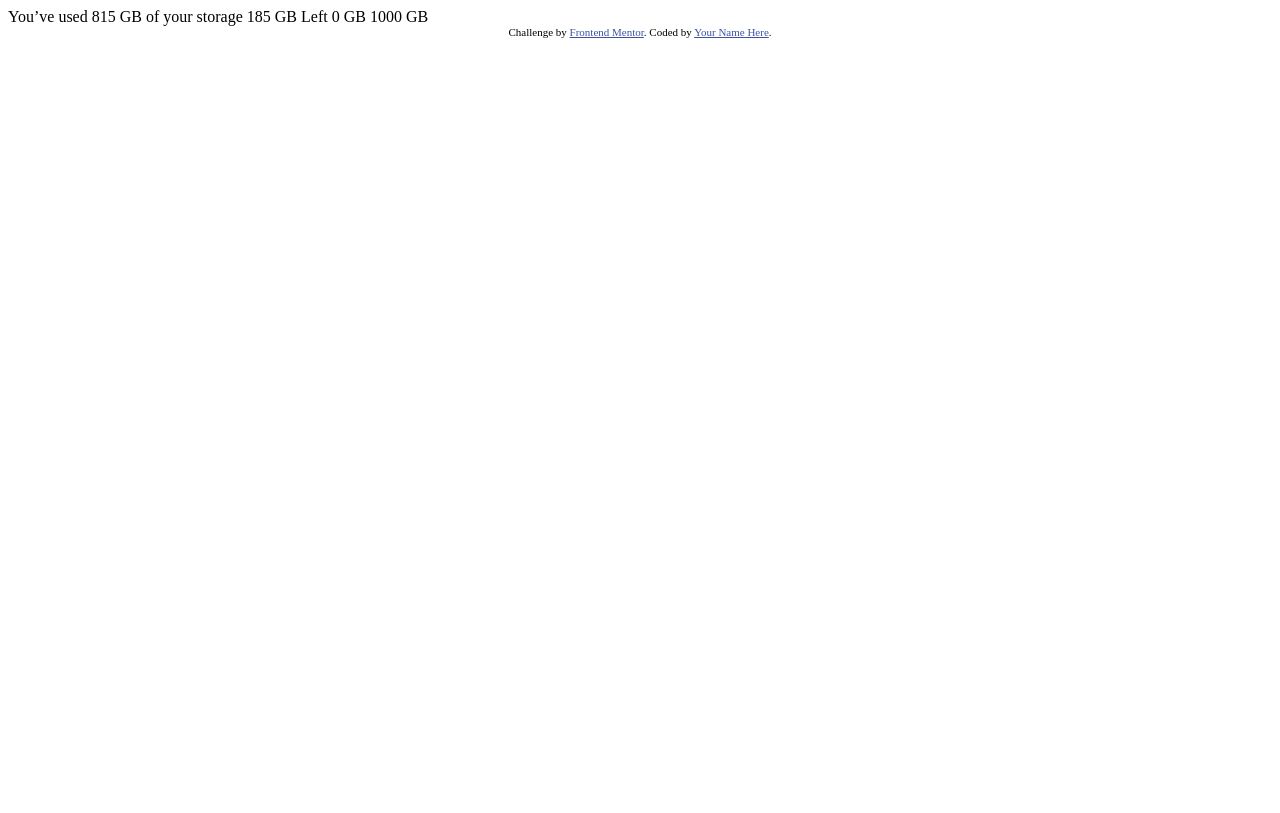
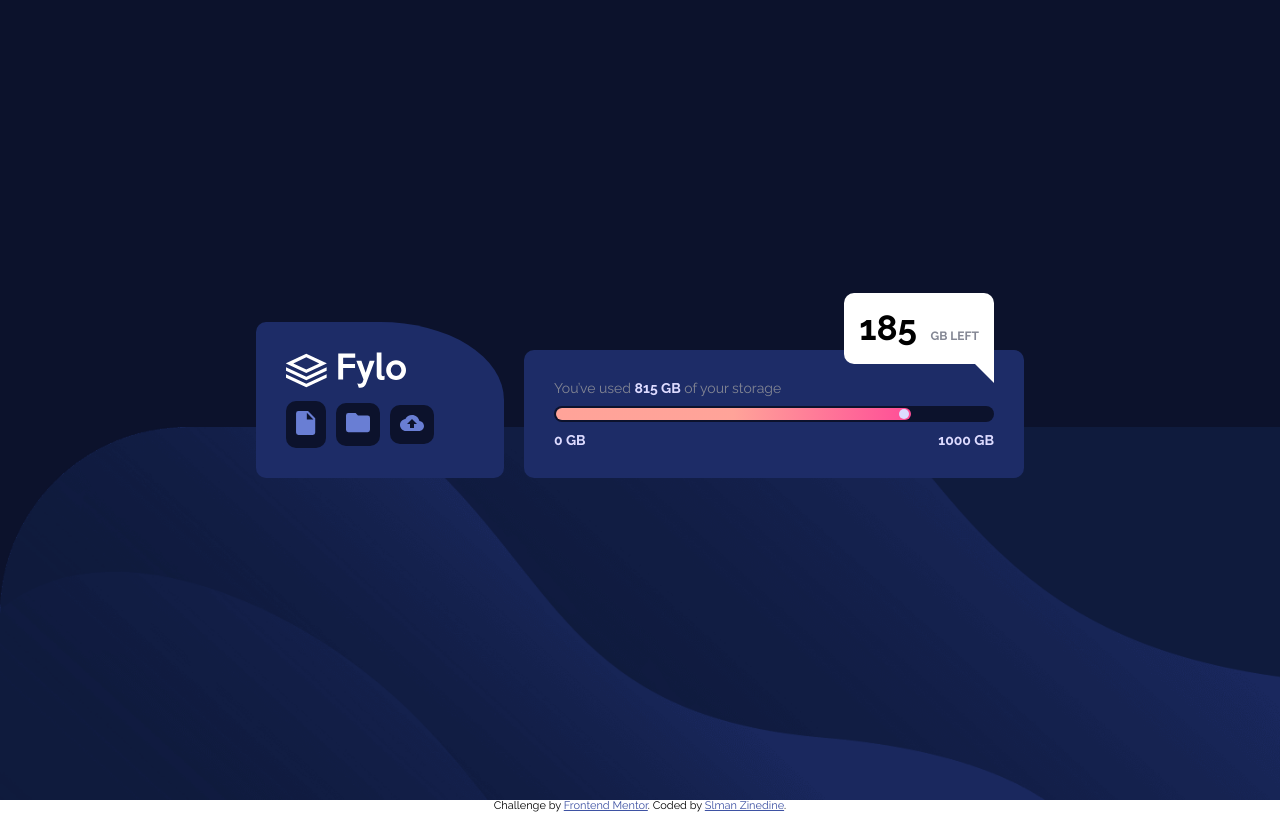
Before and after one commit to slmanZineDine/fylo-data-storage, a plain HTML site: page index.html in a window 1280 px wide. Drawn offline with Linux system fonts and the light colour scheme.

Commit message:
create the project

```diff
--- /dev/null
+++ b/css/style.css
@@ -0,0 +1,182 @@
+/* Global Rules */
+* {
+    margin: 0;
+    padding: 0;
+    box-sizing: border-box;
+}
+*::before , *::after { box-sizing: border-box; }
+.container { padding: 0 25px; margin: auto; }
+/* @media (min-width: 768px) {
+    .container { width: 750px; }
+}
+@media (min-width: 992px) {
+    .container { width: 970px; }
+}
+@media (min-width: 1200px) {
+    .container { width: 1170px; }
+} */
+/* Vaiables */
+:root {
+    --paleBlue: hsl(243, 100%, 93%);
+    --grayishBlue: hsl(229, 7%, 55%);
+    --darkBlue: hsl(228, 56%, 26%);
+    --veryDarkBlue: hsl(229, 57%, 11%);
+}
+/* Start */
+body {
+    font-size: 14px;
+    font-family: 'Raleway', sans-serif;
+}
+.data-storage {
+    height: 100vh;
+    background-color: var(--veryDarkBlue);
+    background-image: url(../images/bg-desktop.png);
+    background-repeat: no-repeat;
+    background-size: contain;
+    background-position: bottom;
+    display: flex;
+    justify-content: center;
+    align-items: center;
+}
+@media (max-width: 375px) {
+    .data-storage {
+        background-image: url(../images/bg-mobile.png);
+        background-size: cover;
+        background-position: initial;
+    }
+}
+.data-storage .container {
+    display: flex;
+    justify-content: center;
+    gap: 20px;
+    max-width: 100%;
+}
+@media (max-width: 768px) {
+    .data-storage .container {
+        flex-direction: column;
+    }
+}
+.data-storage .services {
+    background-color: var(--darkBlue);
+    padding: 30px 70px 30px 30px;
+    border-radius: 10px 50% 10px 10px;
+}
+.data-storage .services .logo {
+    margin-bottom: 10px;
+    width: 120px;
+}
+.data-storage .services .links {
+    display: flex;
+    justify-content: center;
+    align-items: center;
+    gap: 10px;
+}
+.data-storage .services .links a {
+    display: block;
+    padding: 10px;
+    border-radius: 10px;
+    background-color: var(--veryDarkBlue);
+}
+.data-storage .data-usage {
+    background-color: var(--darkBlue);
+    padding: 30px;
+    border-radius: 10px;
+    width: 500px;
+    max-width: 100%;
+    align-self: flex-end
+}
+@media (max-width: 375px) {
+    .data-storage .data-usage {
+        padding-bottom: 50px;
+    }
+}
+.data-storage .data-usage p {
+    color: var(--grayishBlue);
+    font-weight: normal;
+}
+.data-storage .data-usage p span {
+    color: var(--paleBlue);
+    font-weight: 800;
+}
+.data-storage .data-usage .info {
+    margin-top: 10px;
+    position: relative;
+}
+.data-storage .data-usage .info .data-left {
+    text-align: center;
+    background-color: #fff;
+    border-radius: 10px;
+    padding: 15px;
+    position: absolute;
+    bottom: 200%;
+    right: 0;
+    width: 150px;
+}
+.data-storage .data-usage .info .data-left::after {
+    content: "";
+    position: absolute;
+    top: 85%;
+    right: 0;
+    border-style: solid;
+    border-color: transparent #fff transparent transparent;
+    border-width: 0 30px 30px 0;
+}
+.data-storage .data-usage .info .data-left span:first-child {
+    font-size: 35px;
+    font-weight: 800;
+    color: #000;
+    margin-right: 10px;
+}
+.data-storage .data-usage .info .data-left span:last-child {
+    font-size: 12px;
+    font-weight: 800;
+    color: var(--grayishBlue);
+}
+@media (max-width: 768px) {
+    .data-storage .data-usage .info .data-left {
+        bottom: initial;
+        top: 120%;
+        right: 50%;
+        transform: translate(50%);
+    }
+    .data-storage .data-usage .info .data-left::after {
+        border-width: 0;
+    }
+}
+.data-storage .data-usage .info .range {
+    border-radius: 10px;
+    height: 16px;
+    padding: 2px;
+    background-color: var(--veryDarkBlue);
+}
+.data-storage .data-usage .info .range span {
+    background-image: linear-gradient(to right,hsl(6, 100%, 80%) 50% ,hsl(335, 100%, 65%) );
+    display: block;
+    position: relative;
+    border-radius: 10px;
+    width: calc(100% - 18.5%);
+    height: 100%;
+}
+.data-storage .data-usage .info .range span::after {
+    content: "";
+    position: absolute;
+    right: 2px;
+    top:50%;
+    width: 10px;
+    height: 10px;
+    transform: translateY(-50%);
+    border-radius: 50%;
+    background-color: var(--paleBlue);
+}
+.data-storage .data-usage .info .limit {
+    display: flex;
+    justify-content: space-between;
+    color: var(--paleBlue);
+    font-weight: 800;
+    margin-top: 10px;
+}
+/* End */
+
+/* Footer */
+.attribution { font-size: 11px; text-align: center; }
+.attribution a { color: hsl(228, 45%, 44%); }
--- a/index.html
+++ b/index.html
@@ -1,31 +1,60 @@
 <!DOCTYPE html>
 <html lang="en">
 <head>
-  <meta charset="UTF-8">
-  <meta name="viewport" content="width=device-width, initial-scale=1.0"> <!-- displays site properly based on user's device -->
+    <meta charset="UTF-8">
+    <meta name="viewport" content="width=device-width, initial-scale=1.0">
+    <link rel="icon" type="image/png" sizes="32x32" href="./images/favicon-32x32.png">
+    <!-- Render All Elements normal -->
+    <link rel="stylesheet" href="css/normalize.css">
+    <!-- Google Fonts -->
+    <link href="https://fonts.googleapis.com/css2?family=Open+Sans:wght@300;500;800&family=Raleway:wght@400;700&display=swap" rel="stylesheet">
+    <!-- Main Css File -->
+    <link rel="stylesheet" href="css/style.css">
 
-  <link rel="icon" type="image/png" sizes="32x32" href="./images/favicon-32x32.png">
+    <title>Frontend Mentor | Fylo data storage component</title>
 
-  <title>Frontend Mentor | Fylo data storage component</title>
-
-  <!-- Feel free to remove these styles or customise in your own stylesheet 👍 -->
-  <style>
-    .attribution { font-size: 11px; text-align: center; }
-    .attribution a { color: hsl(228, 45%, 44%); }
-  </style>
 </head>
 <body>
 
-  You’ve used 815 GB of your storage
+    <section class="data-storage">
+        <div class="container">
+            <div class="services">
+                <img class="logo" src="images/logo.svg" alt="logo">
+                <div class="links">
+                    <a href="">
+                        <img src="images/icon-document.svg" alt="">
+                    </a>
+                    <a href="">
+                        <img src="images/icon-folder.svg" alt="">
+                    </a>
+                    <a href="">
+                        <img src="images/icon-upload.svg" alt="">
+                    </a>
+                </div>
+            </div>
+            <div class="data-usage">
+                <p>You’ve used <span>815 GB</span> of your storage</p>
+                <div class="info">
+                    <div class="data-left">
+                        <span>185</span>
+                        <span>GB LEFT</span>
+                    </div>
+                    <div class="range">
+                        <span></span>
+                    </div>
+                    <div class="limit">
+                        <span>0 GB</span>
+                        <span>1000 GB</span>
+                    </div>
+                </div>
+            </div>
+        </div>
+    </section>
 
-  185 GB Left
-
-  0 GB
-  1000 GB
-
-  <div class="attribution">
+    <!-- Footer -->
+    <div class="attribution">
     Challenge by <a href="https://www.frontendmentor.io?ref=challenge" target="_blank">Frontend Mentor</a>.
-    Coded by <a href="#">Your Name Here</a>.
-  </div>
+    Coded by <a href="https://github.com/slmanZineDine">Slman Zinedine</a>.
+    </div>
 </body>
 </html>
```
Also changed, not shown: css/normalize.css (added).
